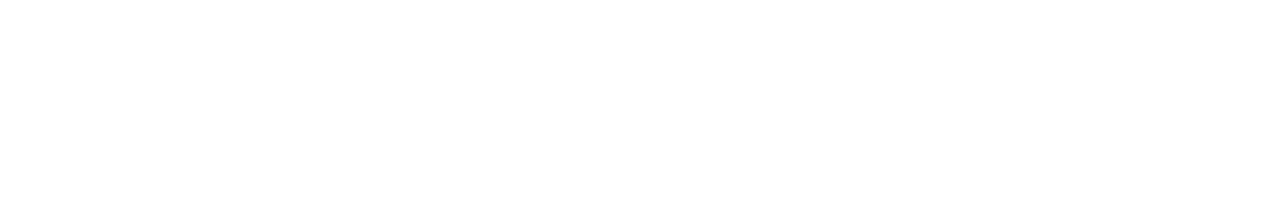
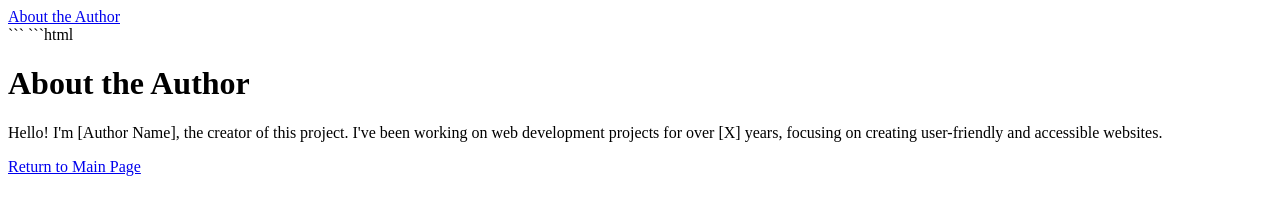
Before and after one commit to welingtonVinicius/AutoFlow, a website: page frontend/index.html in a window 1280 px wide. Drawn offline with Linux system fonts and the light colour scheme.

Commit message:
add the author page to the project

````diff
--- a/frontend/index.html
+++ b/frontend/index.html
@@ -1,9 +1,30 @@
 <!DOCTYPE html>
 <html lang="en">
 <head>
+    <meta charset="UTF-8">
+    <meta name="viewport" content="width=device-width, initial-scale=1.0">
     <title>Sample Webpage</title>
 </head>
 <body>
-    <div id="uniqueId"></div>
+    <div id="uniqueId">
+        <a href="authorPage.html">About the Author</a>
+    </div>
 </body>
 </html>
+```
+```html
+<!DOCTYPE html>
+<html lang="en">
+<head>
+    <meta charset="UTF-8">
+    <meta name="viewport" content="width=device-width, initial-scale=1.0">
+    <title>Author Page</title>
+</head>
+<body>
+    <div id="authorInfo">
+        <h1>About the Author</h1>
+        <p>Hello! I'm [Author Name], the creator of this project. I've been working on web development projects for over [X] years, focusing on creating user-friendly and accessible websites.</p>
+    </div>
+    <a href="index.html">Return to Main Page</a>
+</body>
+</html>
````
